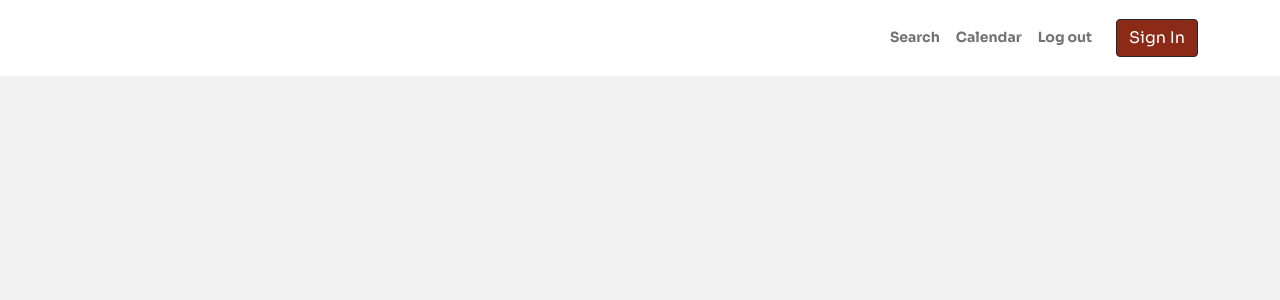
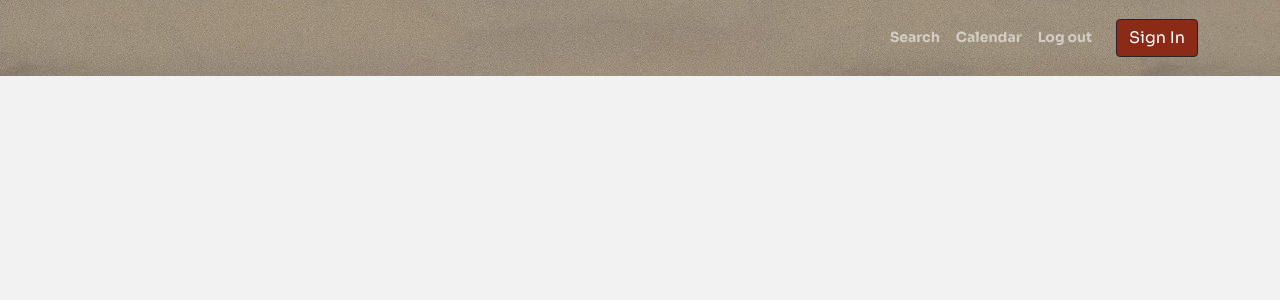
Before and after one commit to ShobyG/BingePlanner, a Flask app: page /base in a window 1280 px wide. Shown: the top 300 px of the page. Run offline with Flask 2, Linux system fonts and the light colour scheme; data comes from the database, SQL or seed files in the repository.

Commit message:
added background image to navbar

```diff
--- a/static/css/style.css
+++ b/static/css/style.css
@@ -6,7 +6,6 @@
   --body: #0C0309;
   --white: #ffffff;
   --box-shadow: 0 8px 22px rgba(0,0,0,0.1);
-
 }
 
 .btn-primary {
@@ -36,6 +35,10 @@ a {
 .navbar .nav-link {
   font-size: 14px;
   font-weight: 700;
+}
+
+.navbar {
+  background-image: url("/static/img/image.jpg");
 }
 
 .hero {
--- a/templates/base.html
+++ b/templates/base.html
@@ -10,7 +10,7 @@
 
 </head>
 <body>
-  <nav class="{% block vis %}{% endblock %} navbar navbar-expand-lg py-3 sticky-top navbar-light bg-white">
+  <nav class="{% block vis %}{% endblock %} navbar navbar-expand-lg py-3 sticky-top navbar-dark">
     <div class="container">
         <a class="navbar-brand" href="#">
             <img class="logo" alt="">
@@ -35,7 +35,8 @@
             <a href="signin.html" class="btn btn-primary ms-lg-3 {{ 'invisible' if current_user.is_authenticated else 'visible' }}">Sign In</a>
         </div>
     </div>
-</nav><!-- //NAVBAR -->
+</nav>
+
 {% block content %}
 {% endblock %}
 <script src="https://cdn.jsdelivr.net/npm/bootstrap@5.1.3/dist/js/bootstrap.bundle.min.js" integrity="sha384-ka7Sk0Gln4gmtz2MlQnikT1wXgYsOg+OMhuP+IlRH9sENBO0LRn5q+8nbTov4+1p" crossorigin="anonymous"></script>
```
